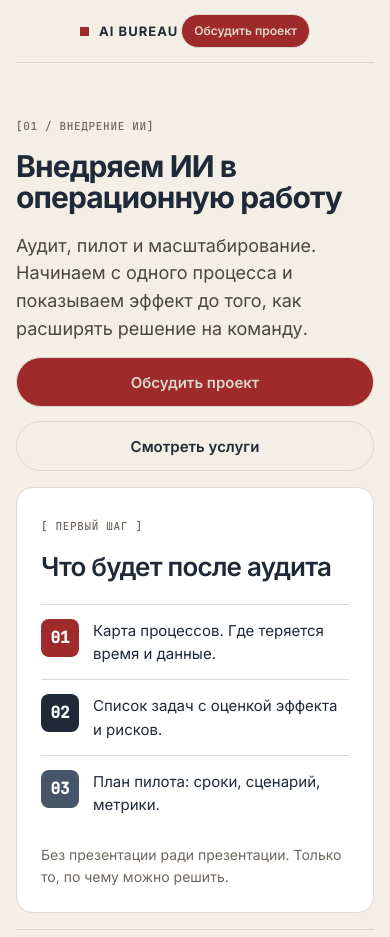
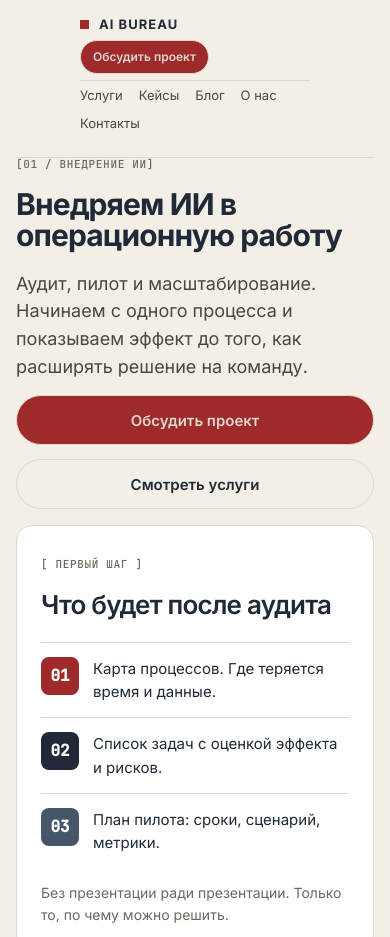
Before and after one commit to Erik03132/ai-bureau-web-finish, a plain HTML site: page index.html in a window 390 px wide. Shown: the top 937 px of the page. Drawn offline with Linux system fonts and the light colour scheme.

Commit message:
fix(ai-bureau): restore mobile nav and blog category filter
nav was display:none at <=900px with no replacement on 12 pages; blog filter's hidden attribute was overridden by .post{display:flex}.

```diff
--- a/index.html
+++ b/index.html
@@ -205,6 +205,14 @@ footer .f-group{margin-top:18px}
 footer .f-note{display:block;font-size:14px;line-height:1.5;color:var(--ink-soft,#4A4640)}
 @media(max-width:900px){footer .f-grid{grid-template-columns:1fr 1fr}footer .f-col--brand{grid-column:1/-1;gap:16px}}
 @media(max-width:640px){footer{padding:28px 0 20px}footer .f-grid{grid-template-columns:1fr;gap:20px}}
+
+/* мобильная навигация: second row */
+@media(max-width:900px){
+body{padding-top:118px}
+[id]{scroll-margin-top:120px}
+header.topbar{flex-wrap:wrap;gap:6px 16px}
+header.topbar nav{display:flex!important;order:3;width:100%;flex-wrap:wrap;gap:8px 16px;font-size:13px;padding:4px 0 10px;border-top:1px solid var(--line,#DED7CC)}
+}
 </style></head>
 <body>
   <a class="skip" href="#main">Перейти к содержимому</a>
```
Also changed, not shown: author/index.html (+8 -0 lines), blog/index.html (+9 -0 lines), consent.html (+8 -0 lines), offer.html (+8 -0 lines), privacy.html (+8 -0 lines), services/ai-agents/index.html (+8 -0 lines), services/ai-audit/index.html (+8 -0 lines), services/chatbots/index.html (+8 -0 lines), services/document-automation/index.html (+8 -0 lines), services/private-models/index.html (+8 -0 lines), services/rag/index.html (+8 -0 lines).
